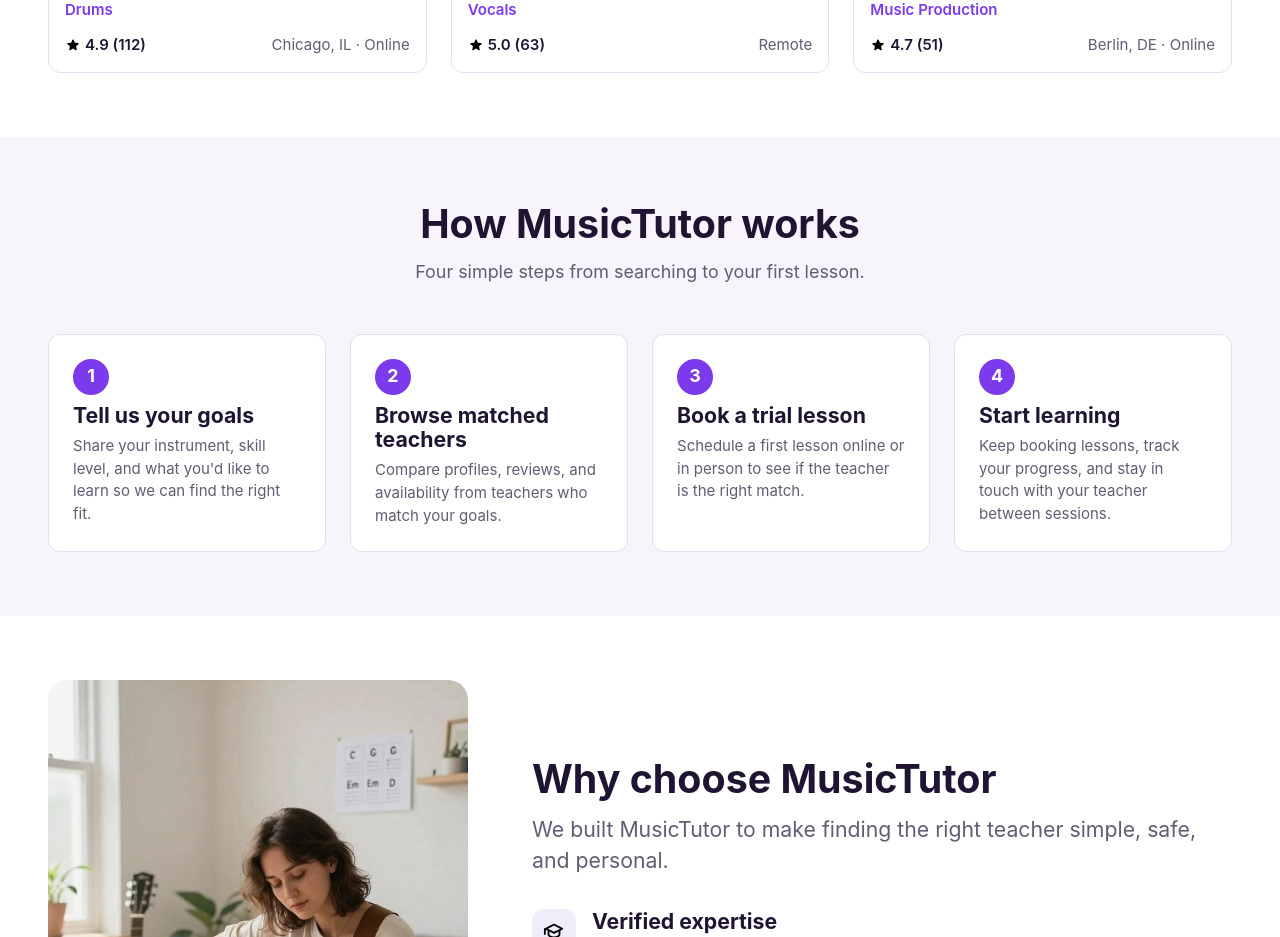
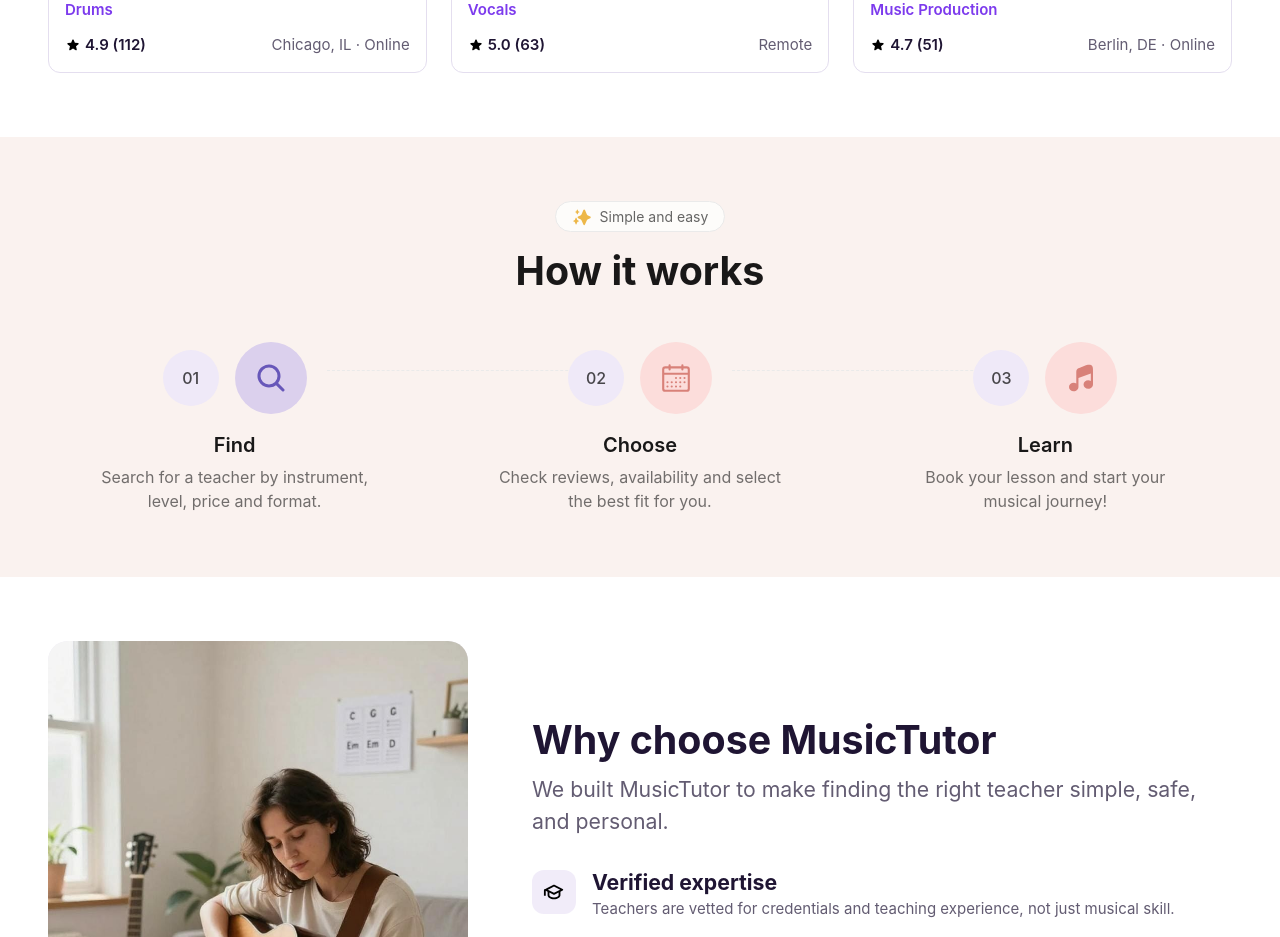
Before and after one commit to ValeriySolod/MusicTutor, a Next.js app: page / in a window 1280 px wide. Shown: the part 2480-3417 px from the top of the page. Built offline with nearby package versions, Linux system fonts and the light colour scheme.

Commit message:
Rewrite HowItWorks section to match Figma (3 steps, icons, dashed connector)
Replaces the unrelated 4-step list with Figma's Find/Choose/Learn steps,
eyebrow badge, icon circles and dashed connector line.

```diff
--- a/src/components/sections/HowItWorks/HowItWorks.module.css
+++ b/src/components/sections/HowItWorks/HowItWorks.module.css
@@ -1,67 +1,122 @@
 .section {
   padding-block: var(--space-10);
-  background-color: var(--color-bg-alt);
+  background-color: var(--background-cream);
 }
 
 .header {
-  max-width: 60ch;
   display: flex;
   flex-direction: column;
-  gap: var(--space-3);
+  align-items: center;
+  gap: var(--space-4);
   text-align: center;
   margin-inline: auto;
 }
 
 .header h2 {
-  color: var(--color-text);
+  color: var(--text-primary);
+}
+
+.eyebrow {
+  display: inline-flex;
+  align-items: center;
+  gap: 8px;
+  padding: 4px 16px;
+  border-radius: 40px;
+  border: 1px solid var(--border-default);
+  background-color: var(--background-card);
+  color: var(--text-secondary);
+  font-size: 14px;
+  font-weight: 400;
 }
 
 .grid {
   margin-top: var(--space-8);
-  display: grid;
-  gap: var(--space-5);
-  grid-template-columns: 1fr;
-  counter-reset: none;
+  display: flex;
+  flex-direction: column;
+  gap: var(--space-8);
 }
 
-.card {
-  padding: var(--space-5);
-  border-radius: var(--radius-md);
-  background-color: var(--color-surface);
-  border: 1px solid var(--color-border);
+.step {
+  position: relative;
   display: flex;
   flex-direction: column;
+  align-items: center;
   gap: var(--space-2);
+  text-align: center;
 }
 
-.stepNumber {
+.circles {
+  display: flex;
+  align-items: center;
+  gap: 16px;
+  padding-bottom: 12px;
+}
+
+.number {
   display: inline-flex;
   align-items: center;
   justify-content: center;
-  width: 36px;
-  height: 36px;
+  width: 56px;
+  height: 56px;
   border-radius: var(--radius-full);
-  background-color: var(--color-primary);
-  color: var(--color-text-on-primary);
-  font-weight: 700;
+  background-color: var(--brand-lavender-tint);
+  color: var(--text-strong);
+  font-size: 16px;
+  font-weight: 500;
 }
 
-.cardTitle {
-  color: var(--color-text);
+.iconCircle {
+  display: inline-flex;
+  align-items: center;
+  justify-content: center;
+  width: 72px;
+  height: 72px;
+  border-radius: var(--radius-full);
 }
 
-.cardDescription {
-  font-size: var(--font-size-sm);
+.iconCircle[data-variant="lavender"] {
+  background-color: var(--brand-lavender);
 }
 
-@media (min-width: 768px) {
-  .grid {
-    grid-template-columns: repeat(2, 1fr);
-  }
+.iconCircle[data-variant="blush"] {
+  background-color: var(--accent-blush-pink);
+}
+
+.stepTitle {
+  color: var(--text-primary);
+  font-size: 20px;
+  font-weight: 600;
+}
+
+.stepDescription {
+  max-width: 300px;
+  color: var(--text-tertiary);
+  font-size: 16px;
+  line-height: 1.5;
+}
+
+.connector {
+  display: none;
 }
 
 @media (min-width: 1024px) {
   .grid {
-    grid-template-columns: repeat(4, 1fr);
+    flex-direction: row;
+    align-items: flex-start;
+    justify-content: space-between;
+    gap: var(--space-6);
+  }
+
+  .step {
+    flex: 1;
+  }
+
+  .connector {
+    display: block;
+    position: absolute;
+    top: 28px;
+    left: calc(50% + 92px);
+    width: calc(100% - 92px);
+    border-top: 1.5px dashed var(--border-default);
   }
 }
--- a/src/components/sections/HowItWorks/HowItWorks.tsx
+++ b/src/components/sections/HowItWorks/HowItWorks.tsx
@@ -1,4 +1,5 @@
 import { Container } from "@/components/ui/Container/Container";
+import { Icon } from "@/components/ui/Icon/Icon";
 import { HOW_IT_WORKS_STEPS } from "@/data/steps";
 import styles from "./HowItWorks.module.css";
 
@@ -11,18 +12,37 @@
     >
       <Container>
         <div className={styles.header}>
-          <h2 id="how-it-works-heading">How MusicTutor works</h2>
-          <p>Four simple steps from searching to your first lesson.</p>
+          <span className={styles.eyebrow}>
+            <Icon name="sparkles" size={20} alt="" color="var(--accent-gold-star)" />
+            Simple and easy
+          </span>
+          <h2 id="how-it-works-heading">How it works</h2>
         </div>
 
         <ol className={styles.grid}>
-          {HOW_IT_WORKS_STEPS.map((step) => (
-            <li key={step.id} className={styles.card}>
-              <span className={styles.stepNumber} aria-hidden="true">
-                {step.step}
-              </span>
-              <h3 className={styles.cardTitle}>{step.title}</h3>
-              <p className={styles.cardDescription}>{step.description}</p>
+          {HOW_IT_WORKS_STEPS.map((step, index) => (
+            <li key={step.id} className={styles.step}>
+              <div className={styles.circles}>
+                <span className={styles.number} aria-hidden="true">
+                  {String(step.step).padStart(2, "0")}
+                </span>
+                <span
+                  className={styles.iconCircle}
+                  data-variant={index === 0 ? "lavender" : "blush"}
+                >
+                  <Icon
+                    name={step.icon}
+                    size={32}
+                    alt=""
+                    color={index === 0 ? "var(--brand-purple)" : "var(--accent-coral)"}
+                  />
+                </span>
+              </div>
+              <h3 className={styles.stepTitle}>{step.title}</h3>
+              <p className={styles.stepDescription}>{step.description}</p>
+              {index < HOW_IT_WORKS_STEPS.length - 1 && (
+                <span className={styles.connector} aria-hidden="true" />
+              )}
             </li>
           ))}
         </ol>
--- a/src/data/steps.ts
+++ b/src/data/steps.ts
@@ -2,31 +2,26 @@
 
 export const HOW_IT_WORKS_STEPS: StepItem[] = [
   {
-    id: "step-goals",
+    id: "step-find",
     step: 1,
-    title: "Tell us your goals",
+    title: "Find",
     description:
-      "Share your instrument, skill level, and what you'd like to learn so we can find the right fit.",
+      "Search for a teacher by instrument, level, price and format.",
+    icon: "search",
   },
   {
-    id: "step-browse",
+    id: "step-choose",
     step: 2,
-    title: "Browse matched teachers",
+    title: "Choose",
     description:
-      "Compare profiles, reviews, and availability from teachers who match your goals.",
-  },
-  {
-    id: "step-trial",
-    step: 3,
-    title: "Book a trial lesson",
-    description:
-      "Schedule a first lesson online or in person to see if the teacher is the right match.",
+      "Check reviews, availability and select the best fit for you.",
+    icon: "calendar",
   },
   {
     id: "step-learn",
-    step: 4,
-    title: "Start learning",
-    description:
-      "Keep booking lessons, track your progress, and stay in touch with your teacher between sessions.",
+    step: 3,
+    title: "Learn",
+    description: "Book your lesson and start your musical journey!",
+    icon: "music-note-bold",
   },
 ];
```
Also changed, not shown: src/types/index.ts (+11 -4 lines).
